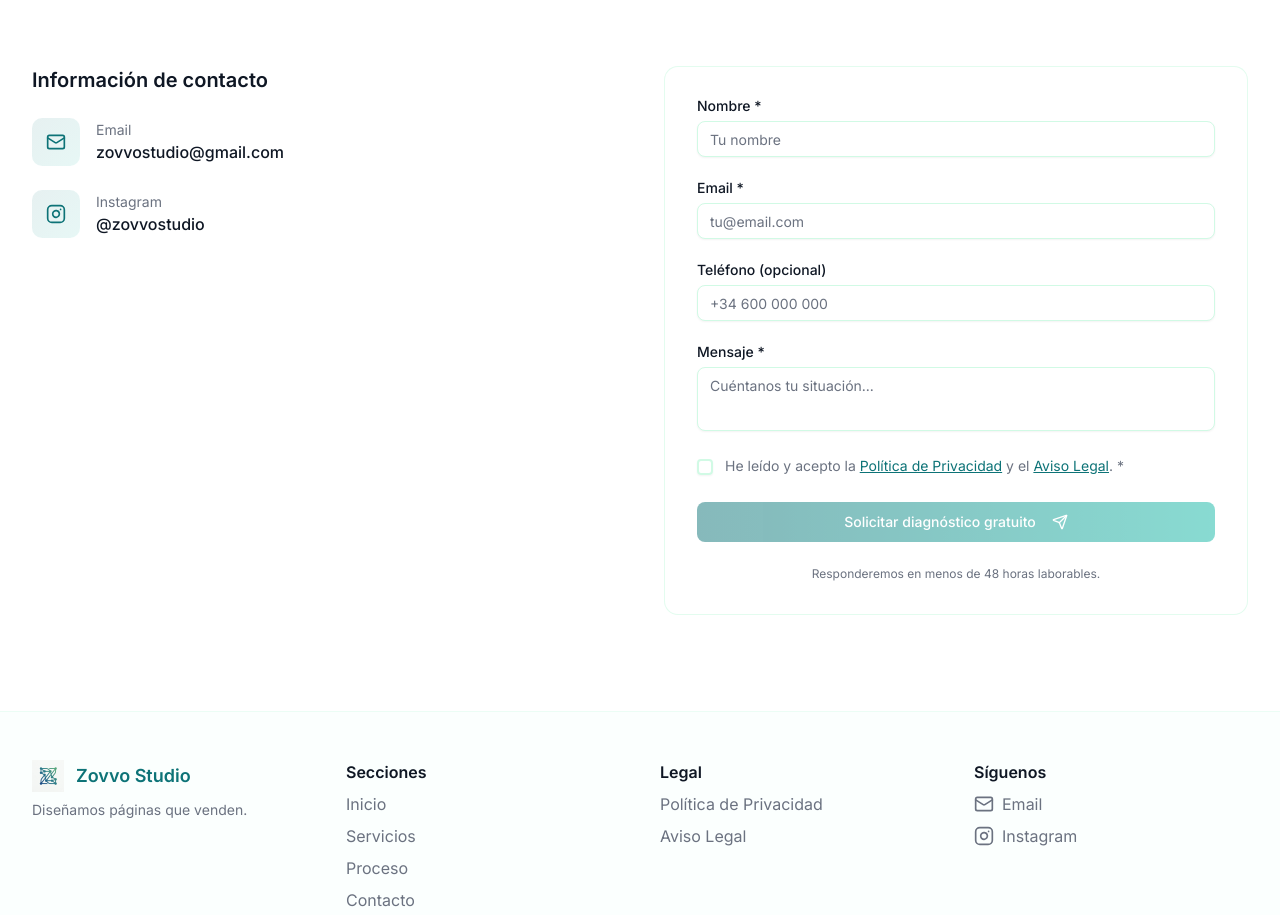
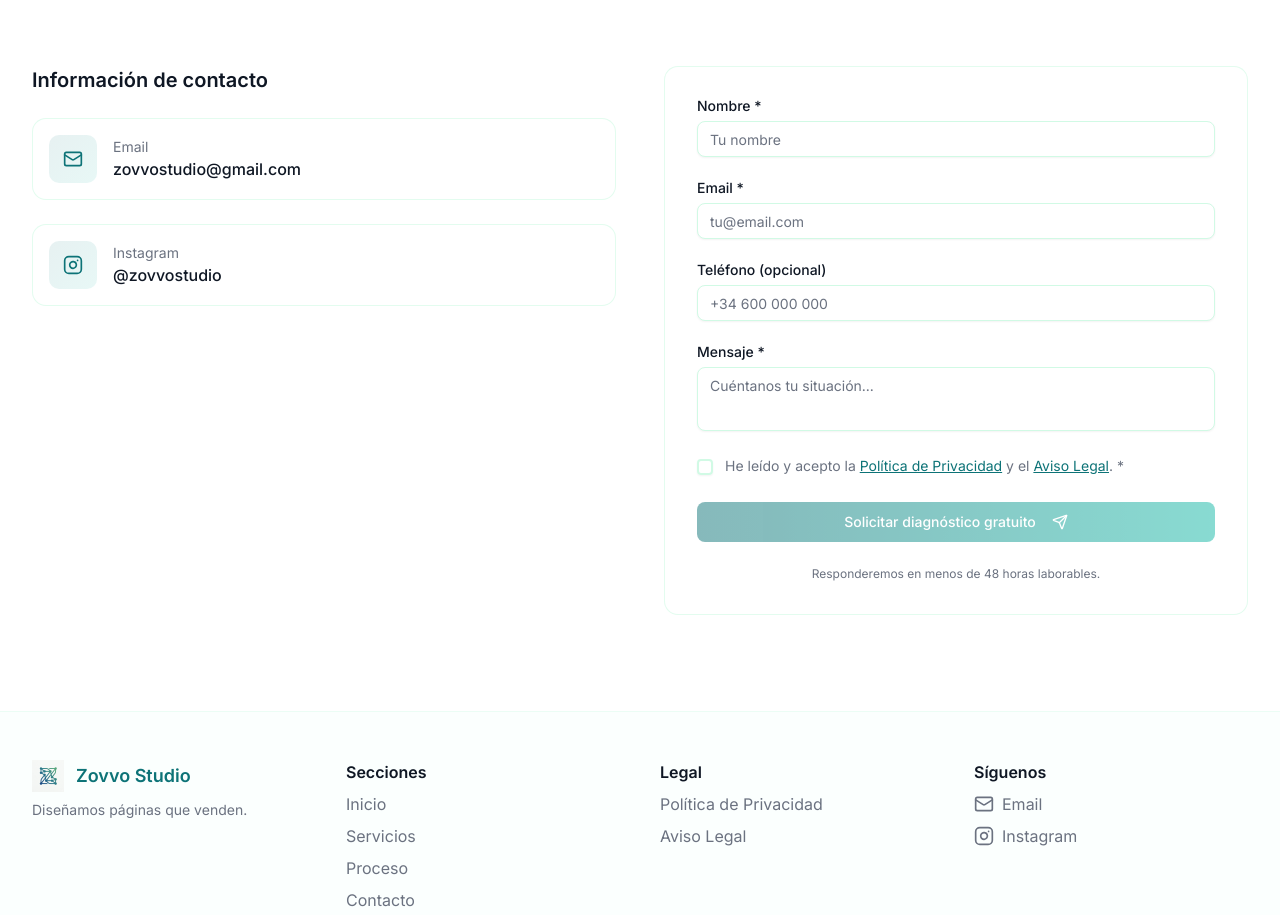
Before and after one commit to zovvostudio-ai/Zovvostudio, a Next.js app: page / in a window 1280 px wide. Shown: the part 3227-4142 px from the top of the page. Built offline with nearby package versions, Linux system fonts and the light colour scheme.

Commit message:
cambio contacto

```diff
--- a/components/sections/contact.tsx
+++ b/components/sections/contact.tsx
@@ -29,6 +29,8 @@ export function Contact() {
   return (
     <section id="contacto" ref={sectionRef} className="py-24 scroll-mt-20">
       <div className="mx-auto max-w-7xl px-4 sm:px-6 lg:px-8">
+
+        {/* Título */}
         <div className="mx-auto max-w-2xl text-center mb-16">
           <h2 className={cn(
             "text-3xl font-bold tracking-tight mb-4 sm:text-4xl transition-all duration-700",
@@ -45,6 +47,7 @@ export function Contact() {
         </div>
 
         <div className="grid gap-12 lg:grid-cols-2">
+
           {/* Contact info */}
           <div className={cn(
             "transition-all duration-700 delay-200",
@@ -53,7 +56,9 @@ export function Contact() {
             <h3 className="text-xl font-semibold mb-6">Información de contacto</h3>
 
             <div className="space-y-6">
-              <div className="flex items-center gap-4">
+
+              {/* EMAIL CARD */}
+              <div className="flex items-center gap-4 rounded-xl border border-border/60 bg-card p-4 hover:shadow-md hover:shadow-[#0d7377]/10 transition-all">
                 <div className="flex h-12 w-12 items-center justify-center rounded-lg bg-gradient-to-br from-[#0d7377]/10 to-[#14b8a6]/10">
                   <Mail className="h-5 w-5 text-[#0d7377] dark:text-[#14b8a6]" />
                 </div>
@@ -68,7 +73,8 @@ export function Contact() {
                 </div>
               </div>
 
-              <div className="flex items-center gap-4">
+              {/* INSTAGRAM CARD */}
+              <div className="flex items-center gap-4 rounded-xl border border-border/60 bg-card p-4 hover:shadow-md hover:shadow-[#0d7377]/10 transition-all">
                 <div className="flex h-12 w-12 items-center justify-center rounded-lg bg-gradient-to-br from-[#0d7377]/10 to-[#14b8a6]/10">
                   <Instagram className="h-5 w-5 text-[#0d7377] dark:text-[#14b8a6]" />
                 </div>
@@ -84,6 +90,7 @@ export function Contact() {
                   </a>
                 </div>
               </div>
+
             </div>
           </div>
 
@@ -94,6 +101,7 @@ export function Contact() {
           )}>
             <ContactForm />
           </div>
+
         </div>
       </div>
     </section>
```
